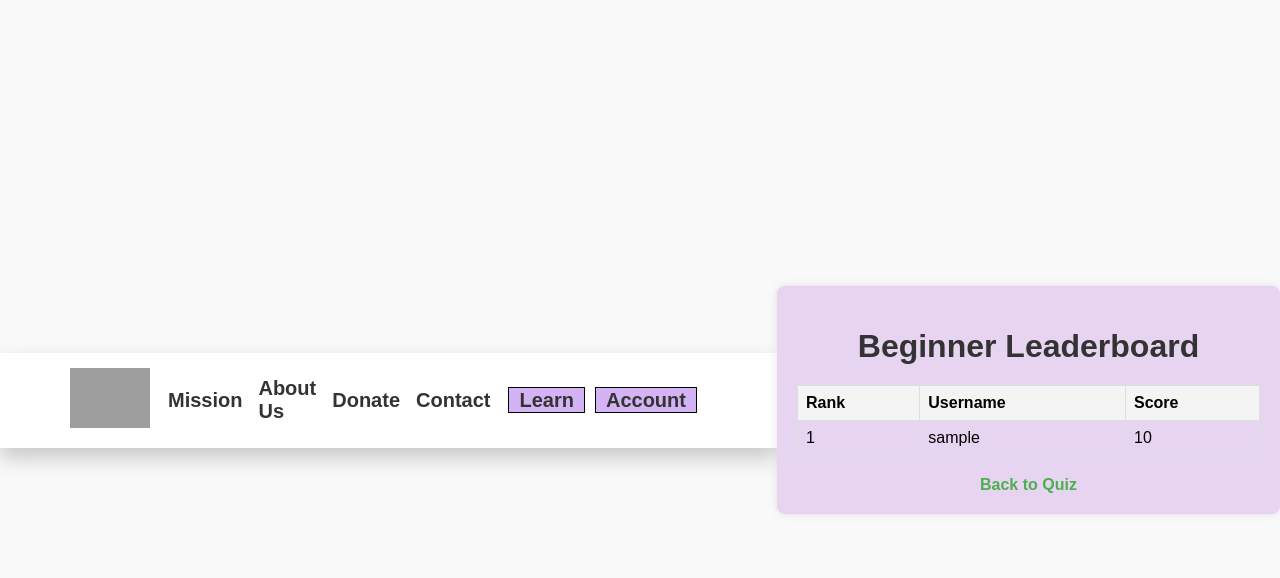
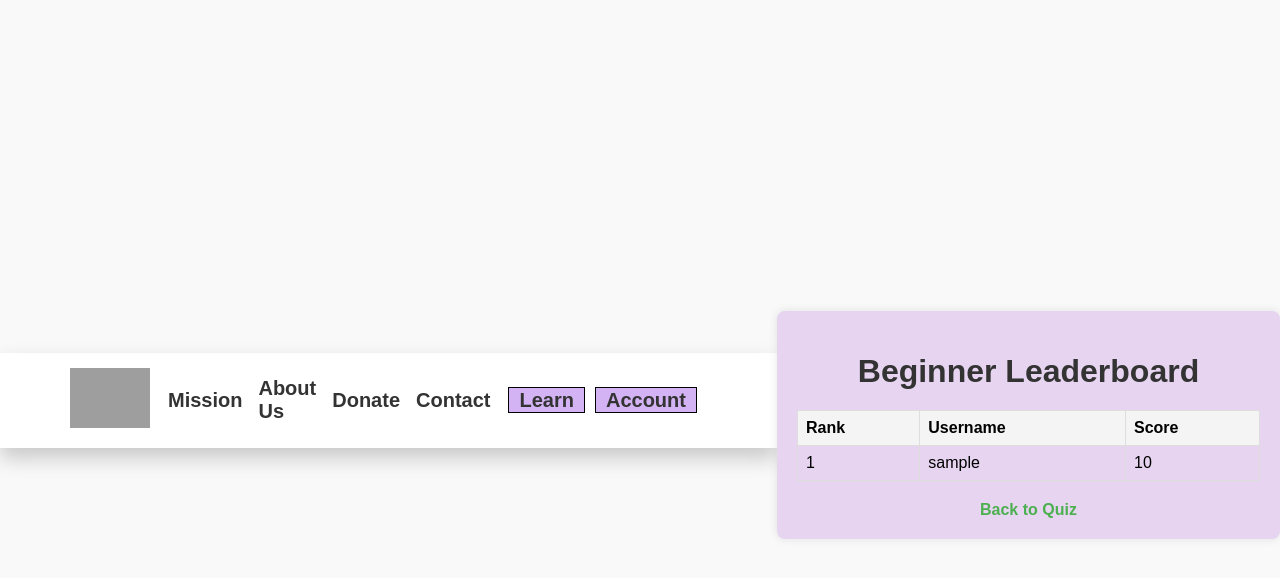
Before and after one commit to tremanus/ScholaLatinae_Practice, a Flask app: page /leaderboard in a window 1280 px wide. Shown: the top 578 px of the page. Run offline with Flask 3, Linux system fonts and the light colour scheme; tables that the repository leaves empty hold one stand-in row (values such as "Sample post"); a database or web service that is not in the repository returns one stand-in record (values such as "Sample title"); some libraries are stand-ins or nearby versions; grey boxes are pictures that could not be loaded.

Commit message:
container

```diff
--- a/templates/leaderboard.html
+++ b/templates/leaderboard.html
@@ -20,6 +20,7 @@
 
         .container {
             text-align: center;
+            margin-top: 50px;
             background: #E7D4F0;
             padding: 20px;
             border-radius: 8px;
--- a/templates/quiz.html
+++ b/templates/quiz.html
@@ -24,6 +24,7 @@
             text-align: center;
             background: #E7D4F0;
             padding: 20px;
+            margin-top: 50px;
             border-radius: 8px;
             box-shadow: 0 0 10px rgba(0, 0, 0, 0.1);
             width: 900px;
--- a/templates/result.html
+++ b/templates/result.html
@@ -20,6 +20,7 @@
 
         .container {
             text-align: center;
+            margin-top: 50px;
             background: #E7D4F0;
             padding: 20px;
             border-radius: 8px;
```
